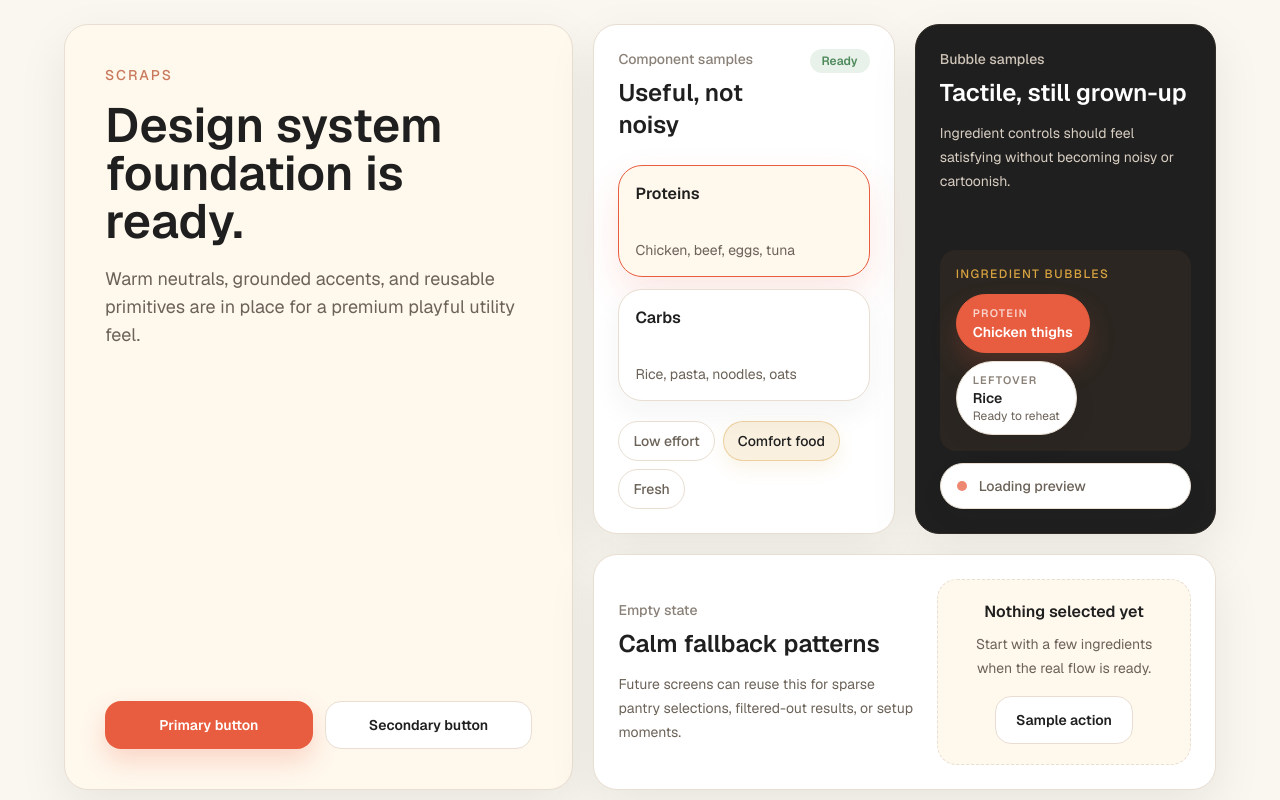
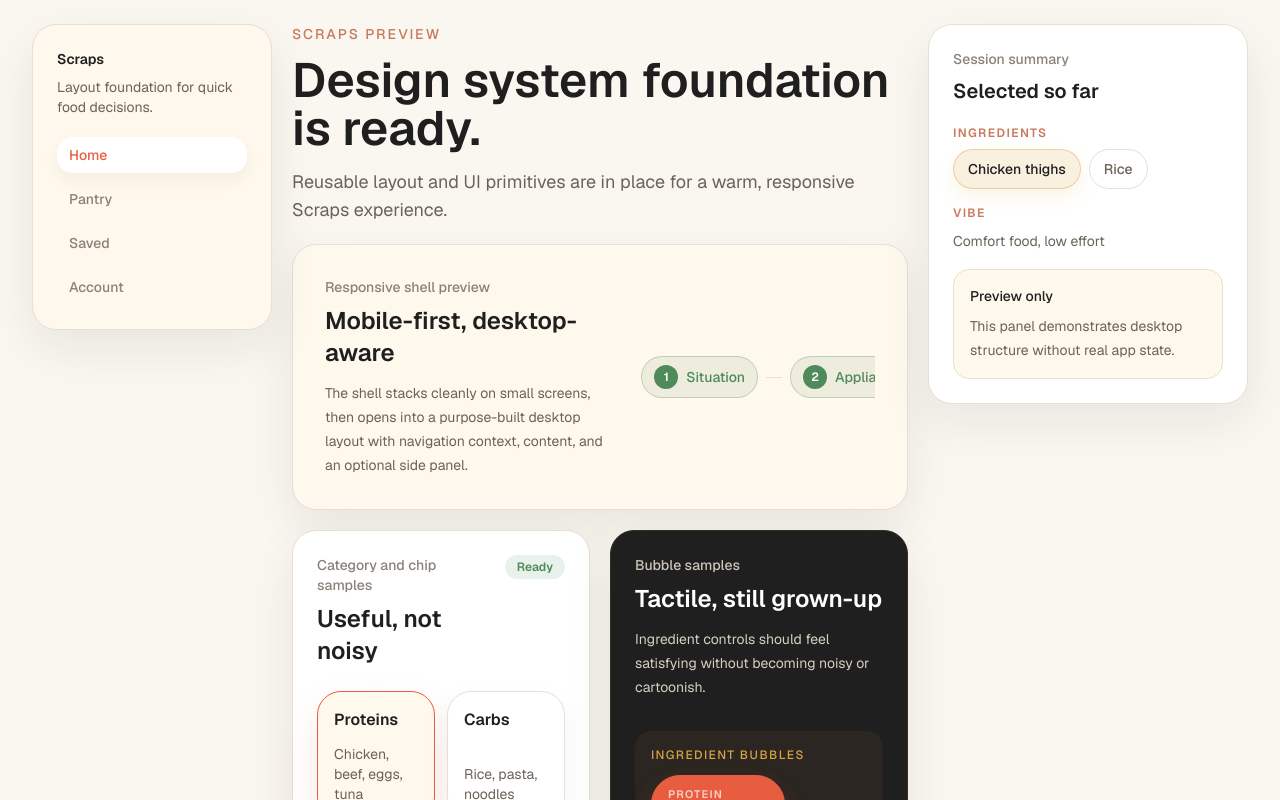
Before and after one commit to thejosht/scraps, a Next.js app: page / in a window 1280 px wide. Shown: the top 800 px of the page. Built offline with nearby package versions, Linux system fonts and the light colour scheme.

Commit message:
Add responsive app shell

```diff
--- a/src/app/page.tsx
+++ b/src/app/page.tsx
@@ -1,4 +1,5 @@
 import { CategoryBubble, IngredientBubble } from "@/components/bubbles";
+import { AppShell, StepProgress } from "@/components/layout";
 import {
   EmptyState,
   LoadingState,
@@ -8,40 +9,72 @@ import {
   SurfaceCard,
 } from "@/components/ui";
 
+const sessionSummary = (
+  <SurfaceCard className="p-5">
+    <p className="text-sm font-medium text-text-muted">Session summary</p>
+    <h2 className="mt-2 text-xl font-semibold text-text-primary">
+      Selected so far
+    </h2>
+    <div className="mt-5 space-y-4">
+      <div>
+        <p className="text-xs font-semibold uppercase tracking-[0.12em] text-clay-accent">
+          Ingredients
+        </p>
+        <div className="mt-2 flex flex-wrap gap-2">
+          <SelectableChip selected>Chicken thighs</SelectableChip>
+          <SelectableChip>Rice</SelectableChip>
+        </div>
+      </div>
+      <div>
+        <p className="text-xs font-semibold uppercase tracking-[0.12em] text-clay-accent">
+          Vibe
+        </p>
+        <p className="mt-2 text-sm leading-6 text-text-secondary">
+          Comfort food, low effort
+        </p>
+      </div>
+      <div className="rounded-2xl border border-border bg-surface-warm p-4">
+        <p className="text-sm font-medium text-text-primary">Preview only</p>
+        <p className="mt-2 text-sm leading-6 text-text-secondary">
+          This panel demonstrates desktop structure without real app state.
+        </p>
+      </div>
+    </div>
+  </SurfaceCard>
+);
+
 export default function Home() {
   return (
-    <main className="scraps-page min-h-dvh px-4 py-6 sm:px-6 lg:px-8">
-      <section className="mx-auto flex min-h-[calc(100dvh-3rem)] w-full max-w-6xl items-center">
-        <div className="grid w-full gap-5 lg:grid-cols-[0.9fr_1.1fr] lg:items-stretch">
-          <SurfaceCard
-            warm
-            className="flex flex-col justify-between gap-10 p-6 sm:p-8 lg:p-10"
+    <AppShell
+      pageTitle="Design system foundation is ready."
+      pageDescription="Reusable layout and UI primitives are in place for a warm, responsive Scraps experience."
+      rightPanel={sessionSummary}
     >
+      <SurfaceCard warm className="p-5 sm:p-6 lg:p-8">
+        <div className="grid gap-6 xl:grid-cols-[1fr_0.8fr] xl:items-center">
           <div>
-              <p className="mb-4 text-sm font-medium uppercase tracking-[0.14em] text-clay-accent">
-                Scraps
+            <p className="text-sm font-medium text-text-muted">
+              Responsive shell preview
             </p>
-              <h1 className="max-w-xl text-4xl font-semibold tracking-normal text-text-primary sm:text-5xl">
-                Design system foundation is ready.
-              </h1>
-              <p className="mt-5 max-w-lg text-base leading-7 text-text-secondary sm:text-lg">
-                Warm neutrals, grounded accents, and reusable primitives are in
-                place for a premium playful utility feel.
+            <h2 className="mt-2 text-2xl font-semibold text-text-primary">
+              Mobile-first, desktop-aware
+            </h2>
+            <p className="mt-3 max-w-2xl text-sm leading-6 text-text-secondary">
+              The shell stacks cleanly on small screens, then opens into a
+              purpose-built desktop layout with navigation context, content, and
+              an optional side panel.
             </p>
           </div>
-
-            <div className="grid gap-3 sm:grid-cols-2 lg:grid-cols-1 xl:grid-cols-2">
-              <PrimaryButton>Primary button</PrimaryButton>
-              <SecondaryButton>Secondary button</SecondaryButton>
+          <StepProgress currentStep={3} />
         </div>
       </SurfaceCard>
 
-          <div className="grid gap-5 md:grid-cols-2">
+      <div className="grid gap-5 xl:grid-cols-2">
         <SurfaceCard>
           <div className="mb-6 flex items-start justify-between gap-4">
             <div>
               <p className="text-sm font-medium text-text-muted">
-                    Component samples
+                Category and chip samples
               </p>
               <h2 className="mt-2 text-2xl font-semibold text-text-primary">
                 Useful, not noisy
@@ -52,16 +85,13 @@ export default function Home() {
             </span>
           </div>
 
-              <div className="grid gap-3">
+          <div className="grid gap-3 sm:grid-cols-2">
             <CategoryBubble
               selected
               title="Proteins"
               subtitle="Chicken, beef, eggs, tuna"
             />
-                <CategoryBubble
-                  title="Carbs"
-                  subtitle="Rice, pasta, noodles, oats"
-                />
+            <CategoryBubble title="Carbs" subtitle="Rice, pasta, noodles" />
           </div>
 
           <div className="mt-5 flex flex-wrap gap-2">
@@ -80,8 +110,8 @@ export default function Home() {
               Tactile, still grown-up
             </h2>
             <p className="mt-3 text-sm leading-6 text-[#d8cec2]">
-                  Ingredient controls should feel satisfying without becoming
-                  noisy or cartoonish.
+              Ingredient controls should feel satisfying without becoming noisy
+              or cartoonish.
             </p>
           </div>
 
@@ -109,13 +139,12 @@ export default function Home() {
             />
           </div>
         </div>
+      </div>
 
-            <SurfaceCard className="md:col-span-2">
+      <SurfaceCard>
         <div className="grid gap-5 lg:grid-cols-[1fr_0.85fr] lg:items-center">
           <div>
-                  <p className="text-sm font-medium text-text-muted">
-                    Empty state
-                  </p>
+            <p className="text-sm font-medium text-text-muted">Empty state</p>
             <h2 className="mt-2 text-2xl font-semibold text-text-primary">
               Calm fallback patterns
             </h2>
@@ -127,13 +156,19 @@ export default function Home() {
           <EmptyState
             title="Nothing selected yet"
             description="Start with a few ingredients when the real flow is ready."
-                  action={<SecondaryButton className="min-h-10">Sample action</SecondaryButton>}
+            action={
+              <SecondaryButton className="min-h-10">
+                Sample action
+              </SecondaryButton>
+            }
           />
         </div>
       </SurfaceCard>
+
+      <div className="grid gap-3 sm:grid-cols-2">
+        <PrimaryButton>Primary button</PrimaryButton>
+        <SecondaryButton>Secondary button</SecondaryButton>
       </div>
-        </div>
-      </section>
-    </main>
+    </AppShell>
   );
 }
--- /dev/null
+++ b/src/components/layout/AppShell.tsx
@@ -0,0 +1,79 @@
+import type { ReactNode } from "react";
+import { SurfaceCard } from "@/components/ui";
+import { BottomNav } from "./BottomNav";
+import { DesktopShell } from "./DesktopShell";
+import { PageHeader } from "./PageHeader";
+
+type AppShellProps = {
+  children: ReactNode;
+  className?: string;
+  pageDescription?: string;
+  pageTitle?: string;
+  rightPanel?: ReactNode;
+};
+
+export function AppShell({
+  children,
+  className = "",
+  pageDescription,
+  pageTitle,
+  rightPanel,
+}: AppShellProps) {
+  const header =
+    pageTitle || pageDescription ? (
+      <PageHeader
+        eyebrow="Scraps preview"
+        title={pageTitle ?? "Scraps"}
+        description={pageDescription}
+      />
+    ) : null;
+
+  const desktopLeftPanel = (
+    <SurfaceCard warm className="p-4">
+      <p className="text-sm font-semibold text-text-primary">Scraps</p>
+      <p className="mt-2 text-sm leading-5 text-text-secondary">
+        Layout foundation for quick food decisions.
+      </p>
+      <div className="mt-5 space-y-2">
+        {["Home", "Pantry", "Saved", "Account"].map((item, index) => (
+          <div
+            className={[
+              "rounded-2xl px-3 py-2 text-sm font-medium",
+              index === 0
+                ? "bg-surface text-primary-accent shadow-[0_8px_18px_rgb(31_31_31/0.05)]"
+                : "text-text-muted",
+            ].join(" ")}
+            key={item}
+          >
+            {item}
+          </div>
+        ))}
+      </div>
+    </SurfaceCard>
+  );
+
+  return (
+    <main
+      className={[
+        "scraps-page min-h-dvh px-4 pb-28 pt-5 sm:px-6 sm:pt-6 lg:px-8 lg:pb-10",
+        className,
+      ].join(" ")}
+    >
+      <div className="mx-auto w-full max-w-7xl">
+        <div className="space-y-5 lg:hidden">
+          {header}
+          <div className="grid gap-5">{children}</div>
+          {rightPanel ? <div>{rightPanel}</div> : null}
+        </div>
+
+        <DesktopShell leftPanel={desktopLeftPanel} rightPanel={rightPanel}>
+          <div className="space-y-5">
+            {header}
+            {children}
+          </div>
+        </DesktopShell>
+      </div>
+      <BottomNav />
+    </main>
+  );
+}
--- /dev/null
+++ b/src/components/layout/BottomNav.tsx
@@ -0,0 +1,56 @@
+type BottomNavItem = {
+  href: string;
+  label: "Home" | "Pantry" | "Saved" | "Account";
+};
+
+type BottomNavProps = {
+  activeItem?: BottomNavItem["label"];
+  className?: string;
+  items?: BottomNavItem[];
+};
+
+const defaultItems: BottomNavItem[] = [
+  { href: "#", label: "Home" },
+  { href: "#", label: "Pantry" },
+  { href: "#", label: "Saved" },
+  { href: "#", label: "Account" },
+];
+
+export function BottomNav({
+  activeItem = "Home",
+  className = "",
+  items = defaultItems,
+}: BottomNavProps) {
+  return (
+    <nav
+      aria-label="Primary"
+      className={[
+        "fixed inset-x-3 bottom-3 z-20 rounded-[1.35rem] border border-border bg-surface/95 p-1.5 shadow-subtle backdrop-blur md:inset-x-6 lg:hidden",
+        className,
+      ].join(" ")}
+    >
+      <ul className="grid grid-cols-4 gap-1">
+        {items.map((item) => {
+          const isActive = item.label === activeItem;
+
+          return (
+            <li key={item.label}>
+              <a
+                aria-current={isActive ? "page" : undefined}
+                className={[
+                  "flex min-h-11 items-center justify-center rounded-2xl px-2 text-xs font-semibold transition",
+                  isActive
+                    ? "bg-surface-warm text-primary-accent"
+                    : "text-text-muted hover:bg-surface-warm hover:text-text-primary",
+                ].join(" ")}
+                href={item.href}
+              >
+                {item.label}
+              </a>
+            </li>
+          );
+        })}
+      </ul>
+    </nav>
+  );
+}
--- /dev/null
+++ b/src/components/layout/DesktopShell.tsx
@@ -0,0 +1,43 @@
+import type { ReactNode } from "react";
+
+type DesktopShellProps = {
+  children: ReactNode;
+  className?: string;
+  leftPanel?: ReactNode;
+  rightPanel?: ReactNode;
+};
+
+export function DesktopShell({
+  children,
+  className = "",
+  leftPanel,
+  rightPanel,
+}: DesktopShellProps) {
+  return (
+    <div
+      className={[
+        "hidden w-full gap-5 lg:grid",
+        leftPanel && rightPanel
+          ? "lg:grid-cols-[15rem_minmax(0,1fr)_20rem]"
+          : leftPanel
+            ? "lg:grid-cols-[15rem_minmax(0,1fr)]"
+            : rightPanel
+              ? "lg:grid-cols-[minmax(0,1fr)_20rem]"
+              : "lg:grid-cols-1",
+        className,
+      ].join(" ")}
+    >
+      {leftPanel ? (
+        <aside className="min-w-0 self-start lg:sticky lg:top-6">
+          {leftPanel}
+        </aside>
+      ) : null}
+      <div className="min-w-0">{children}</div>
+      {rightPanel ? (
+        <aside className="min-w-0 self-start lg:sticky lg:top-6">
+          {rightPanel}
+        </aside>
+      ) : null}
+    </div>
+  );
+}
--- /dev/null
+++ b/src/components/layout/PageHeader.tsx
@@ -0,0 +1,43 @@
+import type { ReactNode } from "react";
+
+type PageHeaderProps = {
+  action?: ReactNode;
+  className?: string;
+  description?: string;
+  eyebrow?: string;
+  title: string;
+};
+
+export function PageHeader({
+  action,
+  className = "",
+  description,
+  eyebrow,
+  title,
+}: PageHeaderProps) {
+  return (
+    <header
+      className={[
+        "flex flex-col gap-5 sm:flex-row sm:items-end sm:justify-between",
+        className,
+      ].join(" ")}
+    >
+      <div className="max-w-2xl">
+        {eyebrow ? (
+          <p className="mb-3 text-sm font-medium uppercase tracking-[0.14em] text-clay-accent">
+            {eyebrow}
+          </p>
+        ) : null}
+        <h1 className="text-3xl font-semibold tracking-normal text-text-primary sm:text-4xl lg:text-5xl">
+          {title}
+        </h1>
+        {description ? (
+          <p className="mt-4 max-w-xl text-base leading-7 text-text-secondary sm:text-lg">
+            {description}
+          </p>
+        ) : null}
+      </div>
+      {action ? <div className="shrink-0">{action}</div> : null}
+    </header>
+  );
+}
--- /dev/null
+++ b/src/components/layout/StepProgress.tsx
@@ -0,0 +1,67 @@
+type StepProgressProps = {
+  className?: string;
+  currentStep: number;
+  steps?: string[];
+};
+
+const defaultSteps = [
+  "Situation",
+  "Appliances",
+  "Ingredients",
+  "Vibe",
+  "Results",
+];
+
+export function StepProgress({
+  className = "",
+  currentStep,
+  steps = defaultSteps,
+}: StepProgressProps) {
+  return (
+    <nav
+      aria-label="Scraps flow progress"
+      className={["w-full overflow-x-auto", className].join(" ")}
+    >
+      <ol className="flex min-w-max items-center gap-2 pr-1">
+        {steps.map((step, index) => {
+          const stepNumber = index + 1;
+          const isCurrent = stepNumber === currentStep;
+          const isComplete = stepNumber < currentStep;
+
+          return (
+            <li key={step} className="flex items-center gap-2">
+              <div
+                className={[
+                  "flex items-center gap-2 rounded-full border px-3 py-2 transition",
+                  isCurrent
+                    ? "border-primary-accent bg-surface-warm text-text-primary shadow-[0_10px_24px_rgb(232_93_63/0.10)]"
+                    : isComplete
+                      ? "border-[rgb(79_138_91/0.30)] bg-[rgb(79_138_91/0.10)] text-green-accent"
+                      : "border-border bg-surface text-text-muted",
+                ].join(" ")}
+                aria-current={isCurrent ? "step" : undefined}
+              >
+                <span
+                  className={[
+                    "grid size-6 place-items-center rounded-full text-xs font-semibold",
+                    isCurrent
+                      ? "bg-primary-accent text-white"
+                      : isComplete
+                        ? "bg-green-accent text-white"
+                        : "bg-surface-warm text-text-muted",
+                  ].join(" ")}
+                >
+                  {stepNumber}
+                </span>
+                <span className="text-sm font-medium">{step}</span>
+              </div>
+              {index < steps.length - 1 ? (
+                <span className="h-px w-4 bg-border" aria-hidden="true" />
+              ) : null}
+            </li>
+          );
+        })}
+      </ol>
+    </nav>
+  );
+}
--- /dev/null
+++ b/src/components/layout/index.ts
@@ -0,0 +1,5 @@
+export * from "./AppShell";
+export * from "./BottomNav";
+export * from "./DesktopShell";
+export * from "./PageHeader";
+export * from "./StepProgress";
```
Lines whose indentation alone changed are shown as unchanged.
